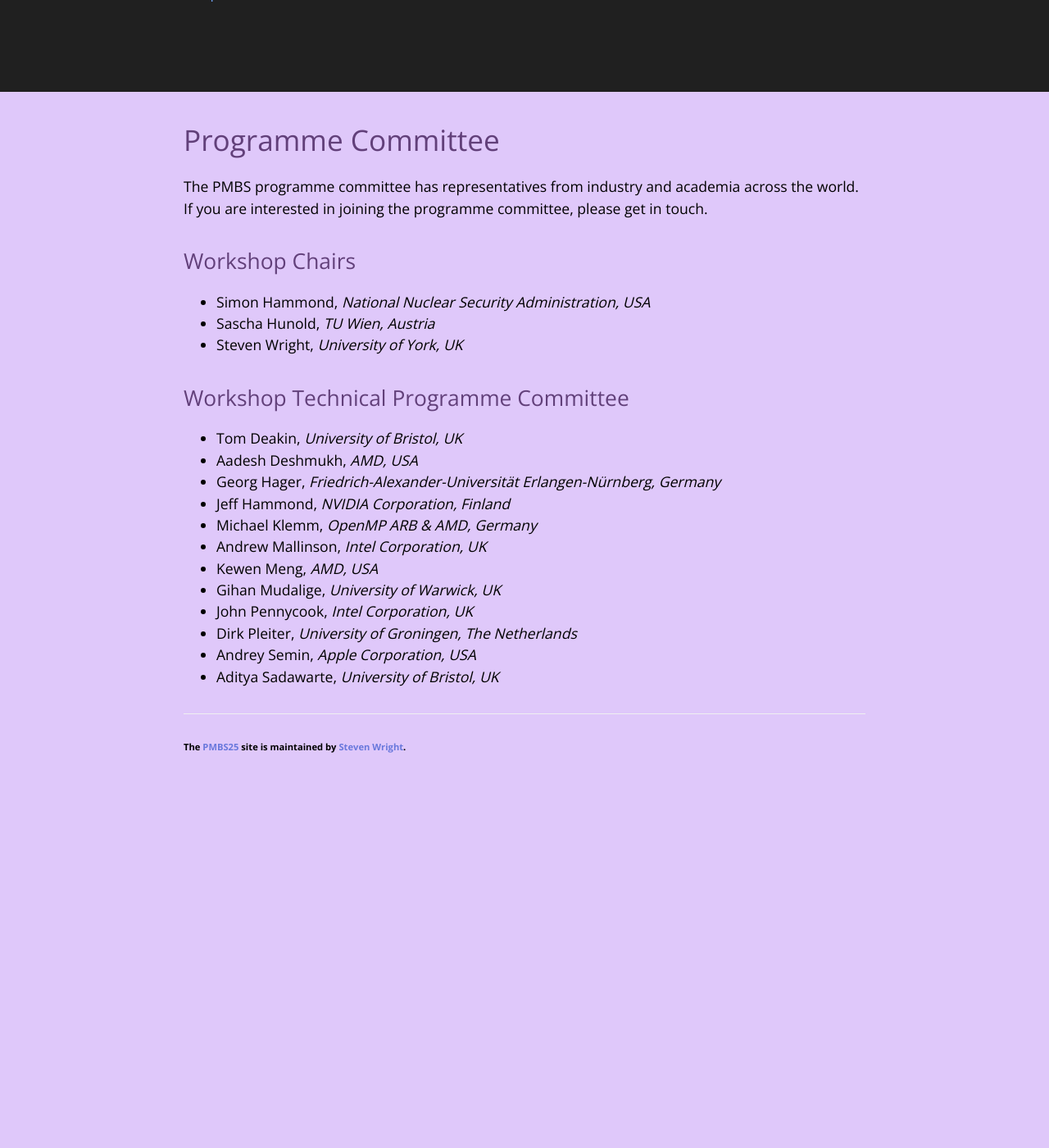
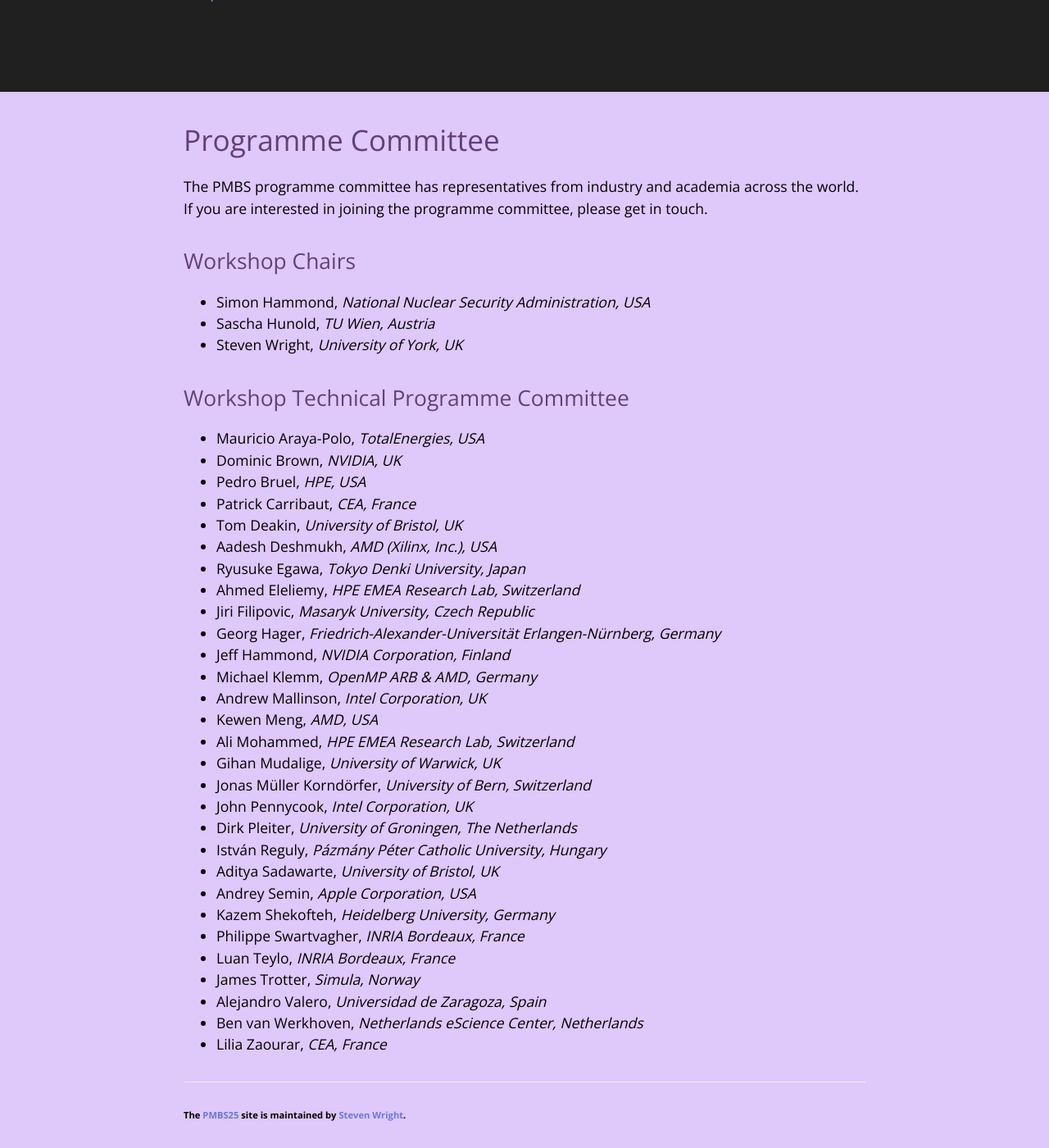
Before and after one commit to pmbs-workshop/pmbs-workshop.github.io, a Jekyll site: the page built from programmecommittee.markdown, in a window 1280 px wide and 1400 px high, scrolled down 499 px. Shown: the whole window at 82% size. Built offline with Jekyll 4.4.1, drawn with Linux system fonts in a browser that asks for light colours; before the commit the page ends 1451 px from its top, so only the background shows below that; some of the changed lines change nothing that is shown.

Commit message:
updates PC

```diff
--- a/programmecommittee.markdown
+++ b/programmecommittee.markdown
@@ -20,53 +20,32 @@ Workshop Chairs
 Workshop Technical Programme Committee
 ------------------------------------
 
+* Mauricio Araya-Polo, _TotalEnergies, USA_
+* Dominic Brown, _NVIDIA, UK_
+* Pedro Bruel, _HPE, USA_
+* Patrick Carribaut, _CEA, France_
 * Tom Deakin, _University of Bristol, UK_
-* Aadesh Deshmukh, _AMD, USA_
+* Aadesh Deshmukh, _AMD (Xilinx, Inc.), USA_
+* Ryusuke Egawa, _Tokyo Denki University, Japan_
+* Ahmed Eleliemy, _HPE EMEA Research Lab, Switzerland_
+* Jiri Filipovic, _Masaryk University, Czech Republic_
 * Georg Hager, _Friedrich-Alexander-Universität Erlangen-Nürnberg, Germany_
 * Jeff Hammond, _NVIDIA Corporation, Finland_
 * Michael Klemm, _OpenMP ARB & AMD, Germany_
 * Andrew Mallinson, _Intel Corporation, UK_
 * Kewen Meng, _AMD, USA_
+* Ali Mohammed, _HPE EMEA Research Lab, Switzerland_
 * Gihan Mudalige, _University of Warwick, UK_
+* Jonas Müller Korndörfer, _University of Bern, Switzerland_
 * John Pennycook, _Intel Corporation, UK_
 * Dirk Pleiter, _University of Groningen, The Netherlands_
+* István Reguly, _Pázmány Péter Catholic University, Hungary_
+* Aditya Sadawarte, _University of Bristol, UK_
 * Andrey Semin, _Apple Corporation, USA_
-* Aditya Sadawarte, _University of Bristol, UK_
-
-
-
-[//]: * Mauricio Araya-Polo, _TotalEnergies, USA_
-[//]: * Paolo Bientinesi, _Umeå universitet, Sweden_
-[//]: * Francieli Boito, _University of Bordeaux, France_
-[//]: * Dominic Brown, _AWE plc, UK_
-[//]: * Pedro Bruel, _HPE, USA_
-[//]: * Philip Carns, _Argonne National Laboratory, USA_
-[//]: * Christopher Carothers, _Rensselaer Polytechnic Institute, USA_
-[//]: * Florina Ciorba, _University of Basel, Switzerland_
-[//]: * Tom Deakin, _University of Bristol, UK_
-[//]: * Ryusuke Egawa, _Tokyo Denki University, Japan_
-[//]: * Paddy Gillies, _European Centre for Medium-Range Weather Forecasts, UK_
-[//]: * Luan Gouveia-Lima, _INRIA Bordeaux, France_
-[//]: * Ryan E. Grant, _Queen's University, Canada_
-[//]: * Rubén Gran-Tejero, _Universidad de Zaragoza, Spain_
-[//]: * Dalvan Griebler, _PUCRS, Brazil_
-[//]: * Georg Hager, _Friedrich-Alexander-Universität Erlangen-Nürnberg, Germany_
-[//]: * Jeff Hammond, _NVIDIA Corporation, Finland_
-[//]: * Mohamed W. Hassan, _KAUST, Saudi Arabia_
-[//]: * Andy Herdman, _AWE plc, UK_
-[//]: * Ana Jokanović, _Hokus Platform, Spain_
-[//]: * Michael Klemm, _OpenMP ARB & AMD, Germany_
-[//]: * Jannis Klinkenberg, _RWTH Aachen, Germany_
-[//]: * Gihan Mudalige, _University of Warwick, UK_
-[//]: * Naohito Nakasato, _University of Aizu, Japan_
-[//]: * John Pennycook, _Intel Corporation, USA_
-[//]: * Olly Perks, _Rivos Inc., UK_
-[//]: * Dirk Pleiter, _KTH Royal Institute of Technology, Sweden_
-[//]: * István Reguly, _Pázmány Péter Catholic University, Hungary_
-[//]: * Fabio Schifano, _Università di Ferrara and INFN, Italy_
-[//]: * Kazem Shekofteh, _Heidelberg University, Germany_
-[//]: * Abderrahmane Sider, _Université de Bejaïa, Algeria_
-[//]: * Philippe Swartvagher, _INRIA Bordeaux, France_
-[//]: * James Trotter, _Simula, Norway_
-[//]: * Lilia Zaourar, _CEA, France_
-[//]: * Zhengji Zhao, _National Energy Scientific Computing Centre, Lawrence Berkeley National Laboratory, USA_
+* Kazem Shekofteh, _Heidelberg University, Germany_
+* Philippe Swartvagher, _INRIA Bordeaux, France_
+* Luan Teylo, _INRIA Bordeaux, France_
+* James Trotter, _Simula, Norway_
+* Alejandro Valero, _Universidad de Zaragoza, Spain_
+* Ben van Werkhoven, _Netherlands eScience Center, Netherlands_
+* Lilia Zaourar, _CEA, France_
```
